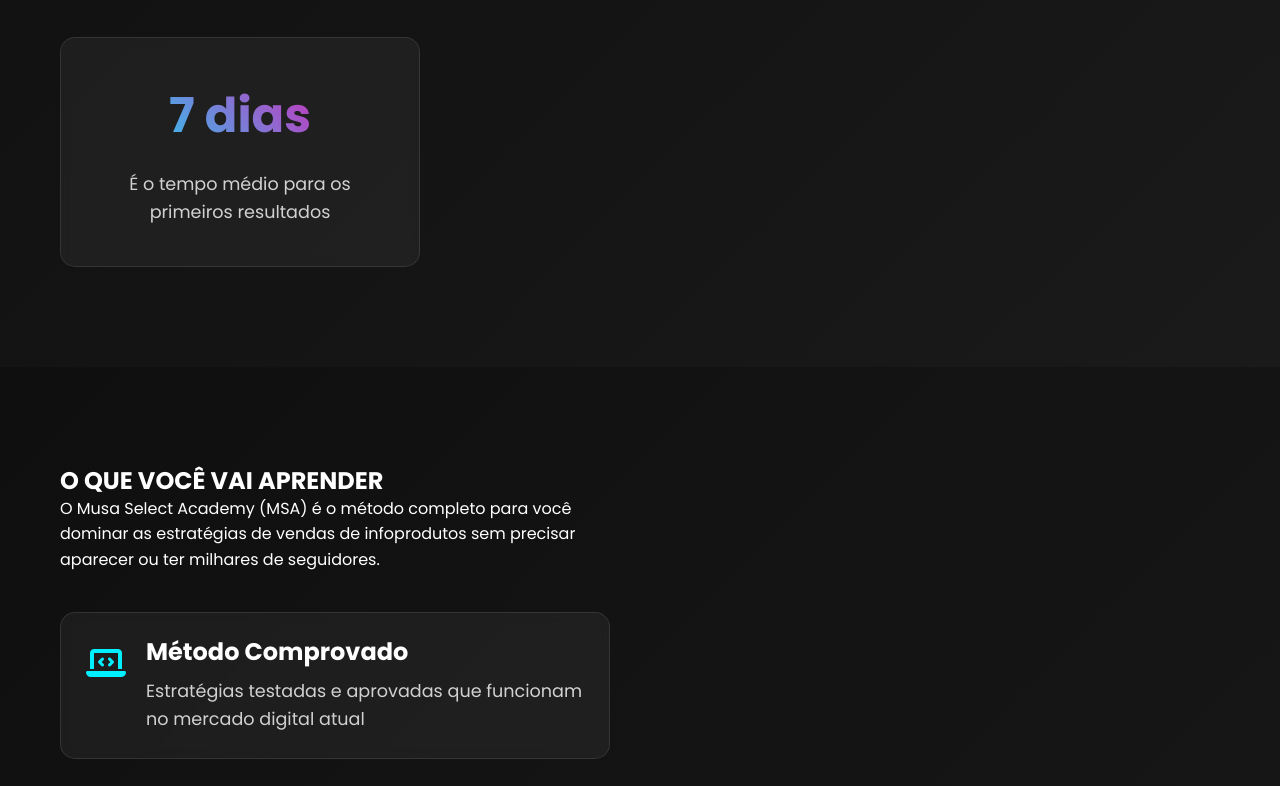
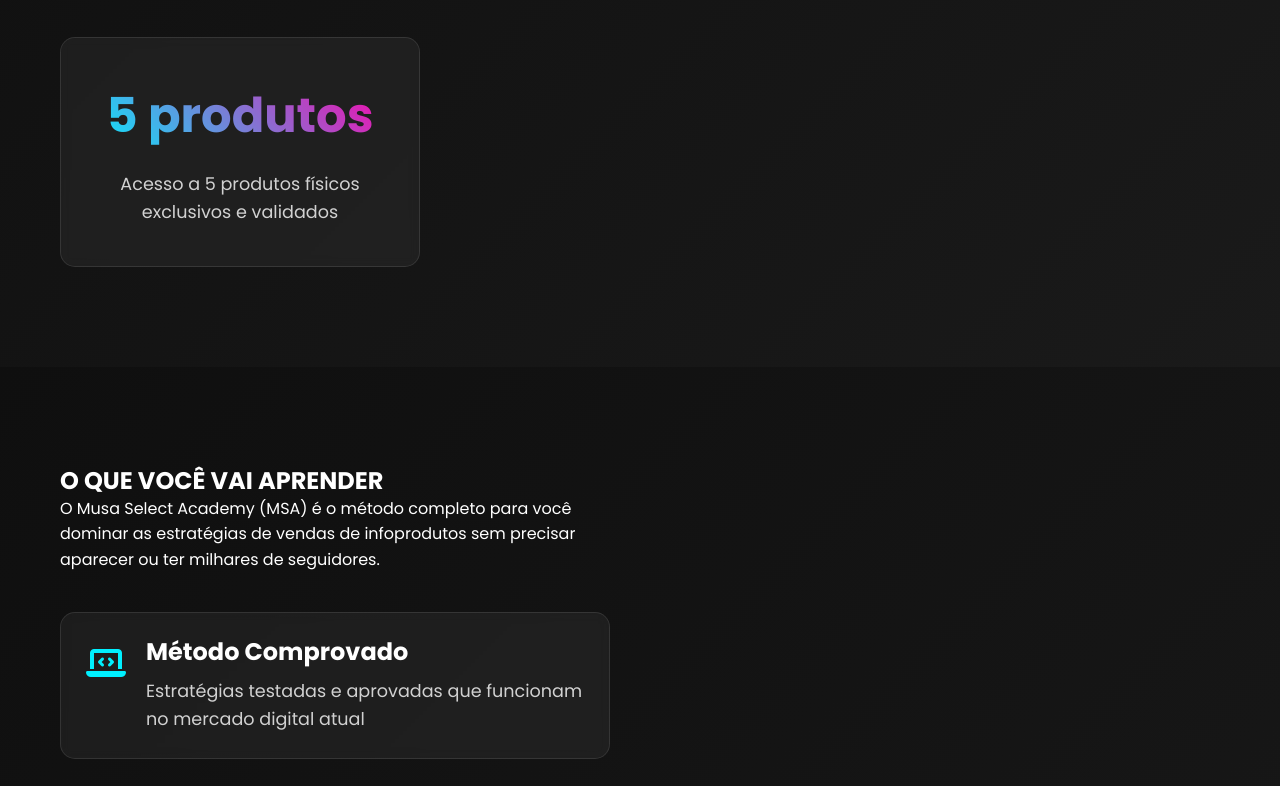
Before and after one commit to arturseccode/gbdigital, a plain HTML site: page index.html in a window 1280 px wide. Shown: the part 1167-1953 px from the top of the page. Drawn offline with Linux system fonts and the light colour scheme.

Commit message:
Update index.html

```diff
--- a/index.html
+++ b/index.html
@@ -810,8 +810,8 @@
                 </div>
 
                 <div class="result-card hidden">
-                    <div class="result-number">7 dias</div>
-                    <p>É o tempo médio para os primeiros resultados</p>
+                    <div class="result-number">5 produtos</div>
+                    <p>Acesso a 5 produtos físicos exclusivos e validados</p>
                 </div>
             </div>
         </div>
```
